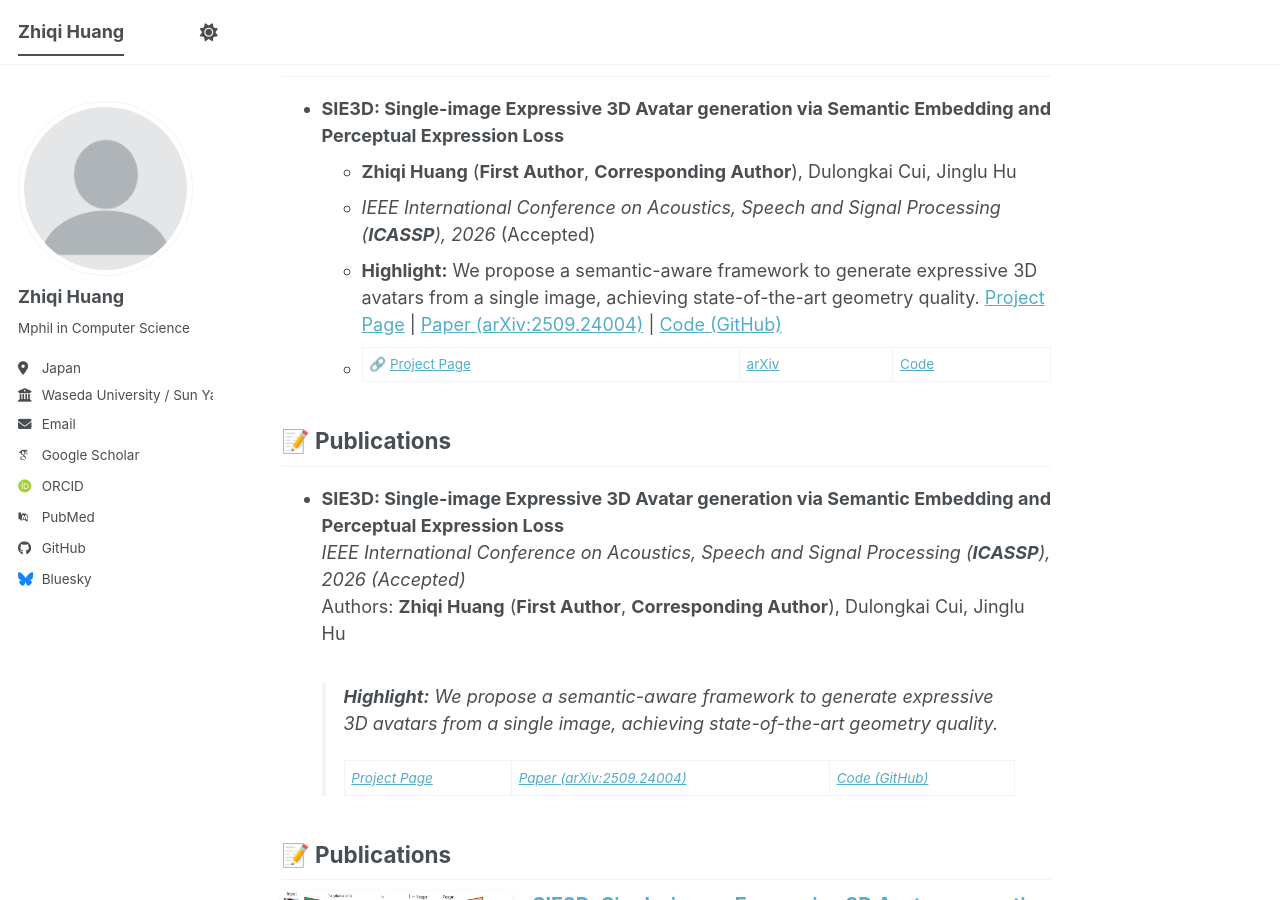
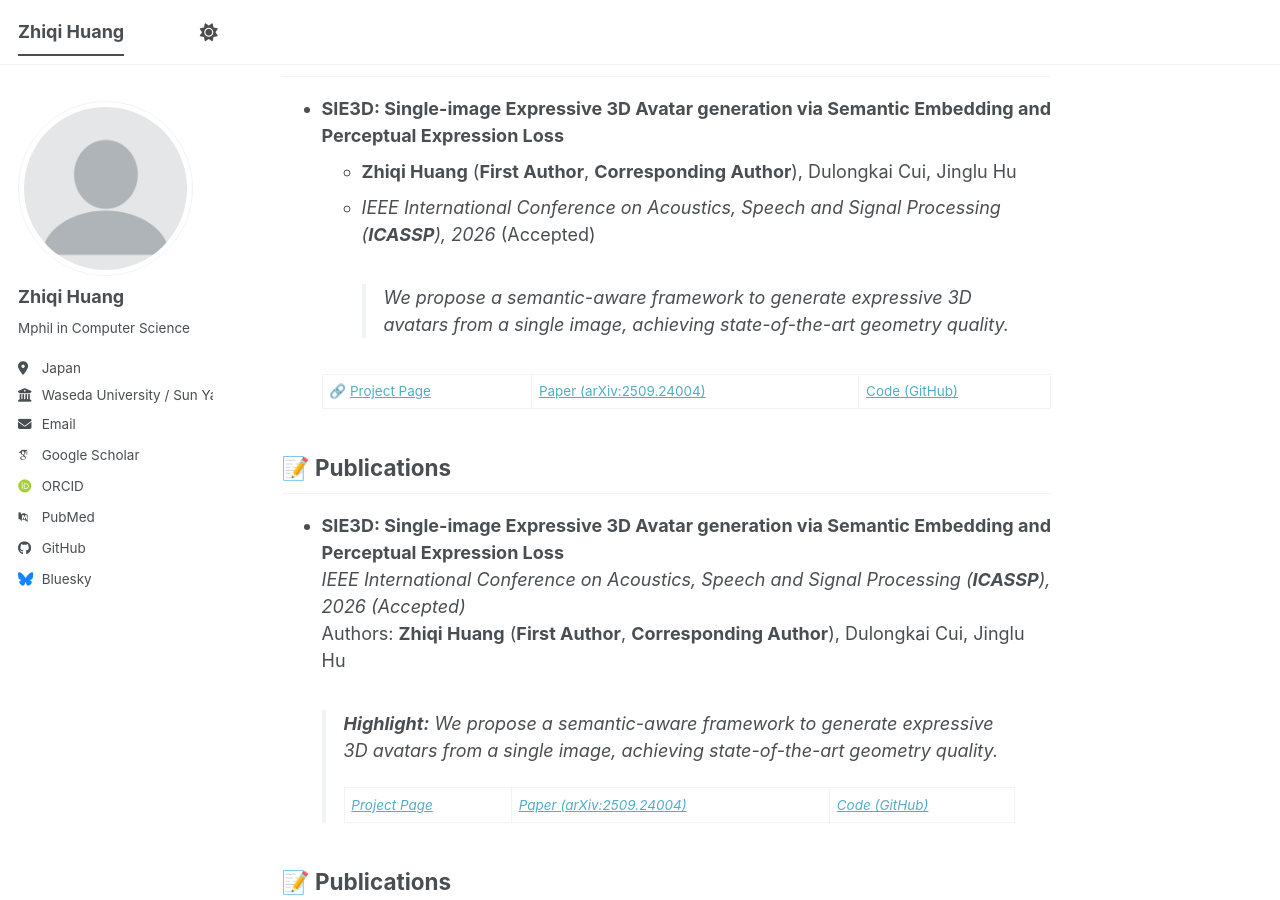
Before and after one commit to huang-zhiqi/huang-zhiqi.github.io, a Jekyll site: the page built from _pages/about.md, in a window 1280 px wide and 900 px high, scrolled down 1532 px. Built offline with Jekyll 4.4.1, drawn with Linux system fonts in a browser that asks for light colours; some web fonts are replaced; a script bundle is joined from its source files by our own code; library files that are not in the unit come from our copies.

Commit message:
update the publication

```diff
--- a/_pages/about.md
+++ b/_pages/about.md
@@ -54,9 +54,9 @@ Prior to my graduate studies, I worked as a **Senior Graphics Engineer** at **43
 * **SIE3D: Single-image Expressive 3D Avatar generation via Semantic Embedding and Perceptual Expression Loss**
   * **Zhiqi Huang** (**First Author**, **Corresponding Author**), Dulongkai Cui, Jinglu Hu
   * *IEEE International Conference on Acoustics, Speech and Signal Processing (**ICASSP**), 2026* (Accepted)
-  * **Highlight:** We propose a semantic-aware framework to generate expressive 3D avatars from a single image, achieving state-of-the-art geometry quality.
-  [Project Page](https://huang-zhiqi.github.io/SIE3D/) | [Paper (arXiv:2509.24004)](https://arxiv.org/abs/2509.24004) | [Code (GitHub)](https://github.com/huang-zhiqi/SIE3D)
-  * 🔗 [Project Page](https://huang-zhiqi.github.io/SIE3D/) | [arXiv](https://arxiv.org/abs/2509.24004) | [Code](https://github.com/huang-zhiqi/SIE3D)
+  > We propose a semantic-aware framework to generate expressive 3D avatars from a single image, achieving state-of-the-art geometry quality.
+
+   🔗 [Project Page](https://huang-zhiqi.github.io/SIE3D/) | [Paper (arXiv:2509.24004)](https://arxiv.org/abs/2509.24004) | [Code (GitHub)](https://github.com/huang-zhiqi/SIE3D)
 
 ## 📝 Publications
 
```
